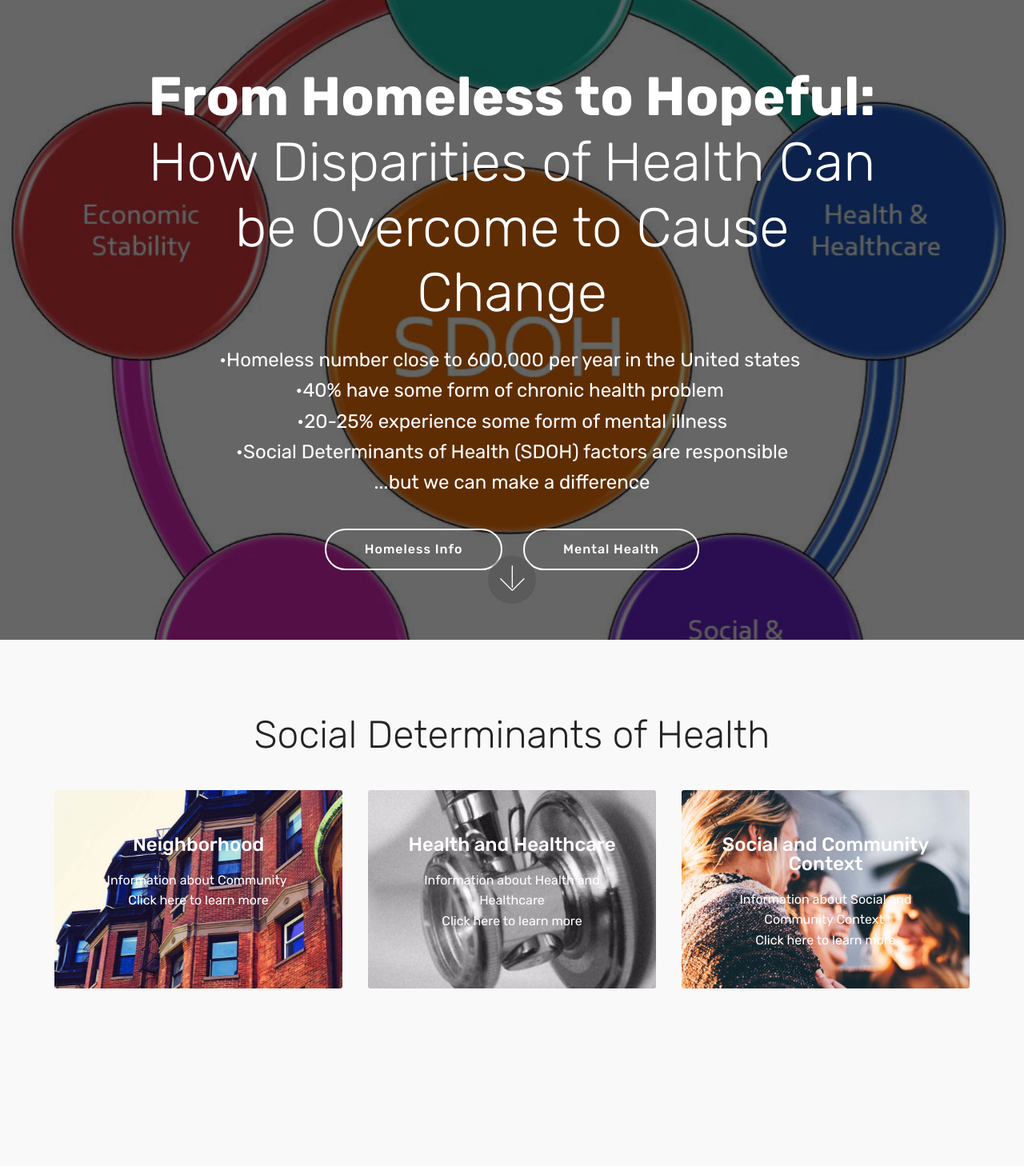
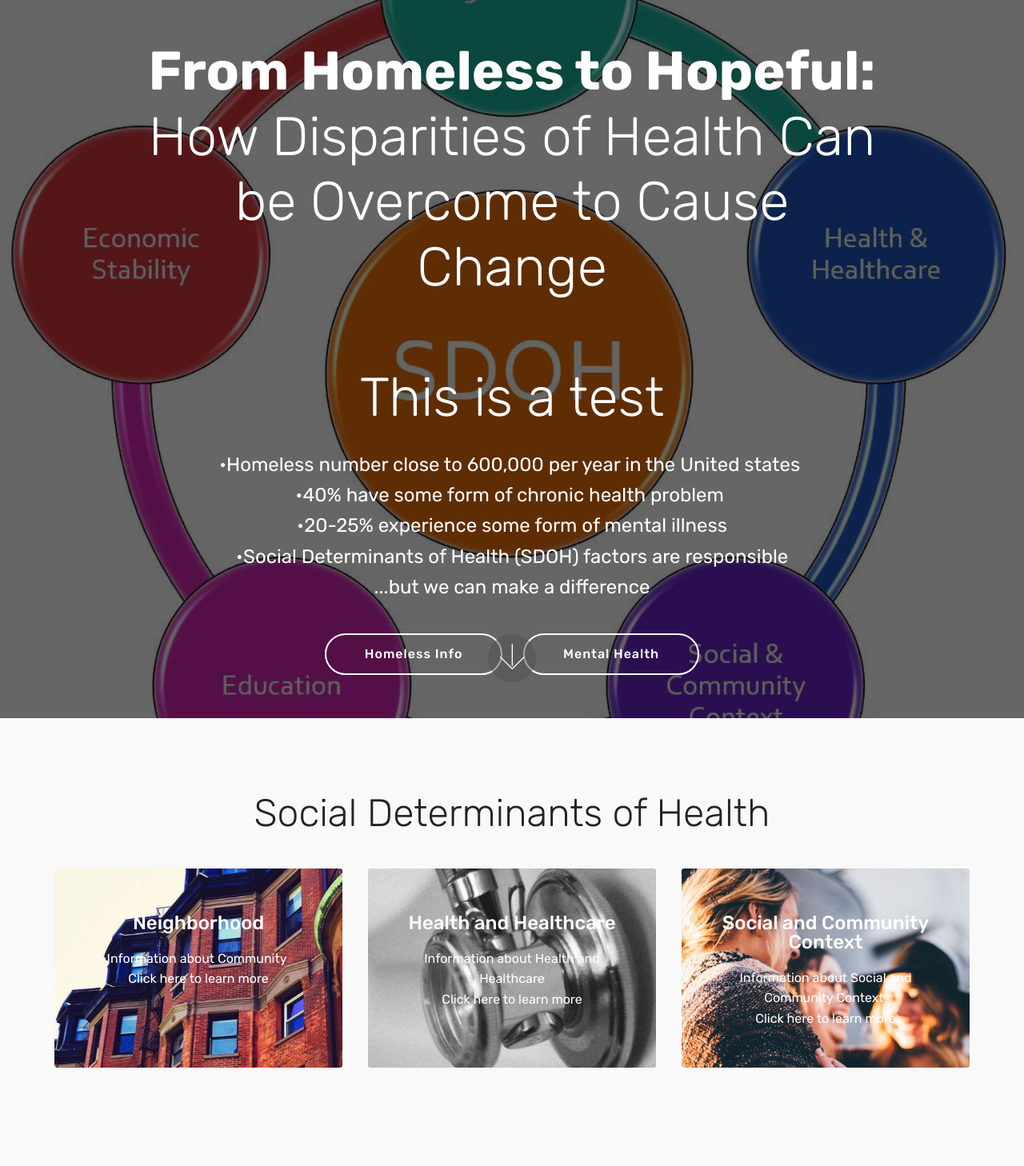
Before and after one commit to sciencebenitez/sciencebenitez.github.io, a plain HTML site: page index.html in a window 1280 px wide. Shown: the top 1458 px of the page at 80% size. Drawn offline with Linux system fonts and the light colour scheme; files whose address does not match are found by name.

Commit message:
create github pages

```diff
--- a/index.html
+++ b/index.html
@@ -30,7 +30,7 @@
     <div class="container">
         <div class="row justify-content-center">
             <div class="mbr-white col-md-10">
-                <h1 class="mbr-section-title align-center pb-3 mbr-fonts-style display-1"><strong>From Homeless to Hopeful:</strong><br>How Disparities of Health Can be Overcome to Cause Change</h1>
+                <h1 class="mbr-section-title align-center pb-3 mbr-fonts-style display-1"><strong>From Homeless to Hopeful:</strong><br>How Disparities of Health Can be Overcome to Cause Change<br><br>This is a test</h1>
                 <p class="mbr-text align-center display-5 pb-3 mbr-fonts-style">•Homeless number close to 600,000 per year in the United states&nbsp;<br>•40% have some form of chronic health problem&nbsp;<br>•20-25% experience some form of mental illness<br>•Social Determinants of Health (SDOH) factors are responsible<br>...but we can make a difference</p>
                 <div class="mbr-section-btn align-center"><a class="btn btn-md btn-white-outline display-4" href="https://youtu.be/CcYST9VBwSo" target="_blank">Homeless Info</a>
                         <a class="btn btn-md btn-white-outline display-4" href="https://youtu.be/2sEGm4djm2Y" target="_blank">Mental Health</a></div>
@@ -45,7 +45,7 @@
     </div>
 </section>
 
-<section class="engine"><a href="https://mobiri.se/d">free website maker</a></section><section class="features13 cid-r3te1NzVmo" id="features13-3">
+<section class="engine"><a href="https://mobiri.se/j">website templates</a></section><section class="features13 cid-r3te1NzVmo" id="features13-3">
 
 
 
```
Also changed, not shown: 1 other file.
